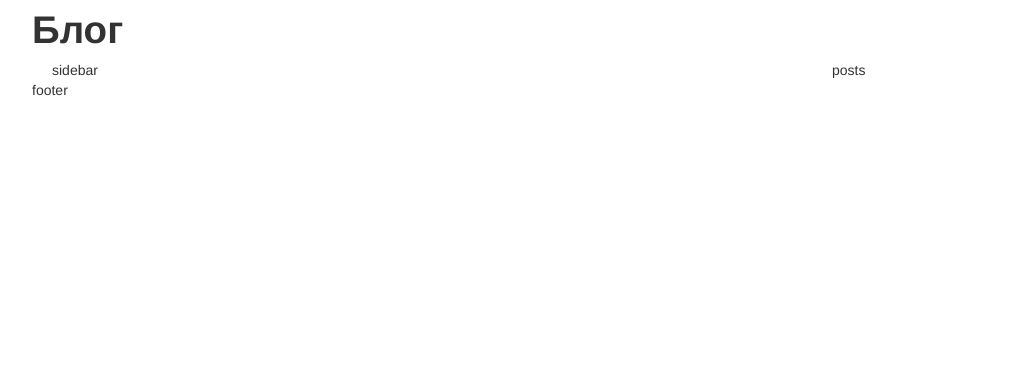
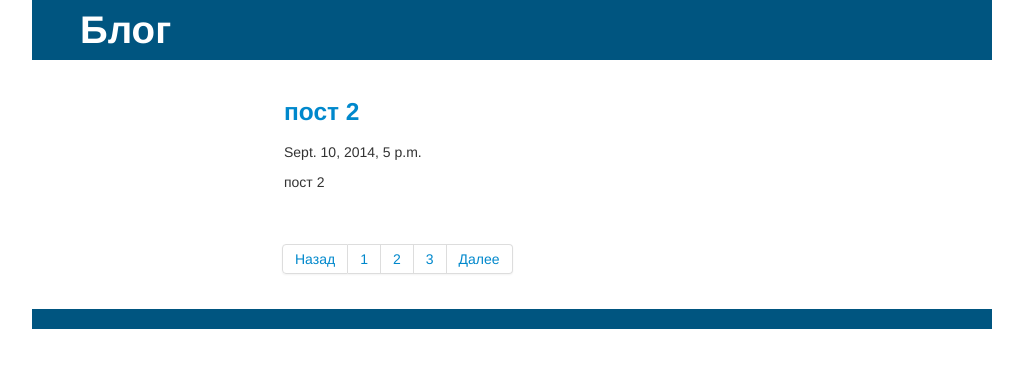
Before and after one commit to Shmendrik/mysite, a Django app: page /blog/?page=2 in a window 1280 px wide. Shown: the top 368 px of the page, without its empty margins (118-1141 px from the left). Run offline with Django 3.2, Linux system fonts and the light colour scheme; data comes from the database, SQL or seed files in the repository; parts of the project's set-up code (start-up, migrations or seed data) failed here and were passed over; some libraries are stand-ins or nearby versions.

Commit message:
доработка внешнего вида страниц

```diff
--- /dev/null
+++ b/blog/static/blog/style/style.css
@@ -0,0 +1,74 @@
+#header {
+	background: #005580;
+	height: 60px;
+}
+
+#footer {
+	background: #005580;
+	color: #fff;
+	height: 20px;
+	margin-top: 10px;
+}
+
+#title{
+	margin-left: 5%;
+	color: #fff;
+}
+
+#id_text{
+	width: 560px;
+	height: 100px;
+}
+
+#comment{
+	border: 1px solid grey;
+	width: 570px;
+}
+
+.sidebar {
+	/*background: #777;*/
+	margin: 0;
+	padding: 5px;
+}
+
+.posts {
+	border: 1px solid #fff;
+	padding: 10px;
+	text-align: justify;
+}
+
+.post {
+	border: 1px solid grey;
+	padding: 10px
+}
+
+.comment{
+	margin-left: 5px;
+	margin-top: 5px;
+	margin-bottom: 5px;
+}
+
+.text{
+	margin-left: 30px;
+}
+
+.sidebar_nav{
+	margin-left: 5px;
+	margin-top: 5px;
+	padding: 30px;
+}
+
+.left {
+	width: 70%;
+	float: left;
+	height: 1500px;
+}
+.right {
+	margin-top: 10px;
+	float: right;
+	width: 20%;
+}
+.fixed {
+	background: #CCC;
+	padding: 20px;
+}
--- a/blog/templates/blog/detail.html
+++ b/blog/templates/blog/detail.html
@@ -23,6 +23,12 @@
                 <div class="span9">
                     <div class="row posts">posts
                         <div class="span7">
+                            <h3>
+                                <a href="{% url 'blog:detail' post.id %}">{{ post.title }}</a>
+                            </h3>
+                            <p>{{ post.pub_date }}</p>
+                            <p>{{ post.text}}</p>
+
                         </div>
                     </div>
                 </div>
--- a/blog/templates/blog/index.html
+++ b/blog/templates/blog/index.html
@@ -10,6 +10,7 @@
         <script src="{% static 'blog/bootstrap/js/bootstrap.min.js' %}" type='text/javascript'></script>
     </head>
     <body>
+
         <div class="container">
             <div class="row" id="header">
                 <h1>
@@ -18,20 +19,51 @@
             </div>
 
             <div class="row" id="content">
-                <div class="span3 sidebar">sidebar
+                <div class="span3 sidebar">
                 </div>
                 <div class="span9">
-                    <div class="row posts">posts
+                    <div class="row posts">
                         <div class="span7">
+                        <span class="current">
+                        </span>
+                        {% for post in full_post_list.object_list %}
+                            <div class="row posts">
+                                <h3>
+                                <a href="{% url 'blog:detail' post.id %}">{{ post.title }}</a>
+                                </h3>
+                                <p>{{ post.pub_date }}</p>
+                                <p>{{ post.announcer}}</p>
+                            </div>
+                        {% endfor %}
                         </div>
                     </div>
+
+                    <div class="pagination">
+                        <ul>
+                            {% if full_post_list.has_previous %}
+                                <li><a href="?page={{ full_post_list.previous_page_number }}">Назад</a></li>
+                            {% else %}
+                                <li class="disabled"><a href="">Назад</a></li>
+                            {% endif %}
+
+                            {% for page in page_range %}
+                            <li><a href="?page={{page}}">{{page}}</a></li>
+                            {% endfor %}
+                            {% if full_post_list.has_next %}
+                                <li><a href="?page={{ full_post_list.next_page_number }}">Далее</a></li>
+                            {% else %}
+                                <li class="disabled"><a href="">Далее</a></li>
+                            {% endif %}
+
+                        </ul>
+                    </div>
+
                 </div>
             </div>
 
-            <div class="row" id="footer">footer
+            <div class="row" id="footer">
                 <div class="span12"></div>
             </div>
         </div>
-
     </body>
 </html>
--- a/blog/views.py
+++ b/blog/views.py
@@ -10,15 +10,35 @@ from django.http import Http404
 from django.core.paginator import Paginator, InvalidPage, EmptyPage
 
 
+
+# from django.template import RequestContext, loader
+# from django.http import HttpResponse
+# #detail
+# from django.http import Http404
+# from django.shortcuts import render
+# #comments
+# from django.forms import ModelForm
+# from django.shortcuts import redirect
+# from django.http import HttpResponseRedirect
+
+# #===
+# from django.shortcuts import get_object_or_404, render
+
+# from django.core.paginator import Paginator, InvalidPage, EmptyPage
+# from django.core.urlresolvers import reverse
+
+# from blog.models import Post
+# from blog.models import Comment
+
+
+
 def add_comment(request, post_id):
 	#add new comment to our post
 	return HttpResponse("Comment was added")
 
 def main(request):
-    full_post_list = Post.objects.order_by('-pub_date')[:3]
+    full_post_list = Post.objects.all().order_by("-pub_date")
     paginator = Paginator(full_post_list, 1)
-
-    template = loader.get_template('blog/index.html')
 
     try:
     	page = request.GET.get('page')
@@ -30,9 +50,11 @@ def main(request):
     except (InvalidPage, EmptyPage):
         full_post_list = paginator.page(paginator.num_pages)
 
+    template = loader.get_template('blog/index.html')
 
     return render(request, 'blog/index.html', {
 		'full_post_list': full_post_list,
+		'page_range': paginator.page_range,
 		'error_message': "Something gone wrong.",
 		})
 
@@ -40,6 +62,9 @@ def main(request):
 def detail(request, post_id):
     try:
         post = Post.objects.get(pk=post_id)
+
     except Post.DoesNotExist:
         raise Http404
-    return render(request, 'blog/detail.html', {'post': post, })
+    return render(request, 'blog/detail.html', {
+    	'post': post,
+    	})
```
Also changed, not shown: blog/static/blog/js/random.js (added, +9 -0 lines), 1 other file.
